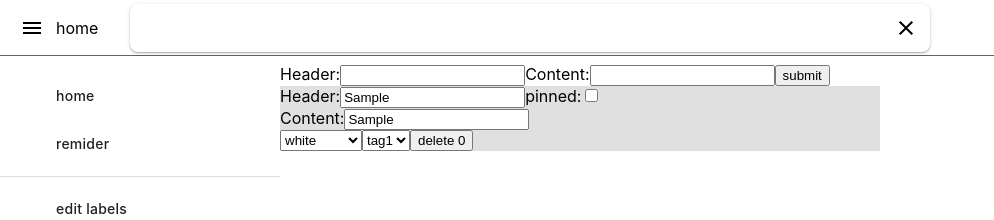
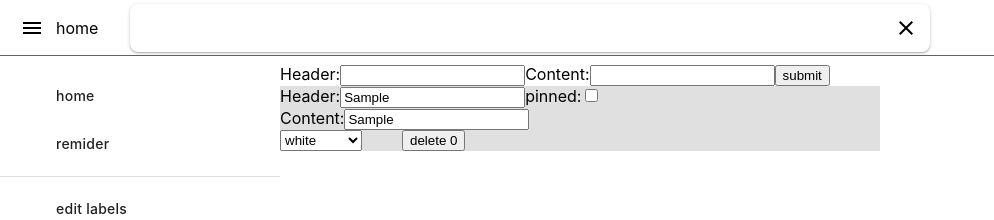
Before and after one commit to SimoTw/keep_front, a React (Create React App) app: page /home in a window 1280 px wide. Both pictures are taken after typing "Sample", "Sample" into the empty fields and a click on the input "submit". Shown: the top 220 px of the page, without its empty margins (0-994 px from the left). Built offline with nearby package versions, Linux system fonts and the light colour scheme.

Commit message:
add card label

```diff
--- a/src/components/Card.js
+++ b/src/components/Card.js
@@ -1,4 +1,4 @@
-import React, { useMemo } from "react";
+import React, { useMemo, useReducer } from "react";
 import cx from "classnames";
 import styles from "./Card.module.css";
 import makeColorClassNames from "helpers/makeMapPropToColors";
@@ -10,10 +10,10 @@ export default function Card({
   content,
   backgroundColor,
   cardHandlers,
-  pinned
+  pinned,
+  labels
 }) {
   const makeOnChange = field => e => {
-    // console.log("field", field, "e.target.value", e.target.value);
     cardHandlers.onChange({
       id,
       field,
@@ -24,6 +24,8 @@ export default function Card({
     () => makeColorClassNames(styles, "container", backgroundColor),
     [backgroundColor]
   );
+
+  console.log("labels", labels);
   return (
     <div className={cx(styles.container, mapColorNameToState)}>
       <div className={styles.header}>
@@ -60,9 +62,7 @@ export default function Card({
             </option>
           ))}
         </select>
-        <select>
-          <option value="tag1">tag1</option>
-        </select>
+        <LabelForm labels={labels} />
         <button onClick={() => cardHandlers.onDeleteClick({ id })}>
           delete {id}
         </button>
@@ -70,3 +70,50 @@ export default function Card({
     </div>
   );
 }
+
+function reducer(state, action) {
+  switch (action.type) {
+    case "click": {
+      const { id } = action;
+      return state.map(label =>
+        label.id === id ? { ...label, checked: !label.checked } : label
+      );
+    }
+    default:
+      throw new Error(`Unhandled type ${action.type}`);
+  }
+}
+
+function makeInitState(labels, checked = []) {
+  return labels.map(label => ({
+    ...label,
+    checked: checked.includes(label.id)
+  }));
+}
+
+function LabelForm({ labels }) {
+  const [state, dispatch] = useReducer(reducer, makeInitState(labels));
+  const makeOnChange = id => () => {
+    dispatch({ type: "click", id });
+  };
+
+  return (
+    <div>
+      <ul>
+        {state &&
+          state.map(({ id, text, checked }) => (
+            <li key={id}>
+              <label>
+                <input
+                  type="checkbox"
+                  checked={checked}
+                  onChange={makeOnChange(id)}
+                />
+                {text}
+              </label>
+            </li>
+          ))}
+      </ul>
+    </div>
+  );
+}
--- a/src/containers/App.js
+++ b/src/containers/App.js
@@ -12,7 +12,7 @@ import LabelForm from "containers/LabelForm";
 function App() {
   const [sidebarState, sidebarHandlers] = useSidebar();
   const [cards, cardHandlers] = useCards();
-
+  console.log("sidebarState", sidebarState);
   return (
     <div className={styles.App}>
       <Header sidebarHandlers={sidebarHandlers.header} />
@@ -27,16 +27,13 @@ function App() {
             : styles.content__sidebarClose
         }
       >
-        <RenderPages />
-      </div>
-    </div>
-  );
-
-  function RenderPages() {
-    return (
         <Switch>
           <Route exact path="/home">
-          <Home cards={cards} cardHandlers={cardHandlers} />
+            <Home
+              cards={cards}
+              labels={sidebarState.labels}
+              cardHandlers={cardHandlers}
+            />
           </Route>
           <Route path="/page1">
             <Page1 />
@@ -47,9 +44,10 @@ function App() {
               handlers={sidebarHandlers.labels}
             />
           </Route>
-      </Switch>
+        </Switch>{" "}
+      </div>
+    </div>
   );
-  }
 }
 
 export default App;
--- a/src/pages/Home.js
+++ b/src/pages/Home.js
@@ -2,7 +2,7 @@ import React from "react";
 import Card from "components/Card";
 import CardForm from "containers/CardForm";
 
-export default function Home({ cards, cardHandlers }) {
+export default function Home({ cards, labels, cardHandlers }) {
   // console.log("cards", cards);
   return (
     <div>
@@ -11,7 +11,12 @@ export default function Home({ cards, cardHandlers }) {
       </div>
       <div>
         {cards.map(card => (
-          <Card key={card.id} {...card} cardHandlers={cardHandlers} />
+          <Card
+            key={card.id}
+            {...card}
+            labels={labels}
+            cardHandlers={cardHandlers}
+          />
         ))}
       </div>
     </div>
```
Lines whose indentation alone changed are shown as unchanged.
